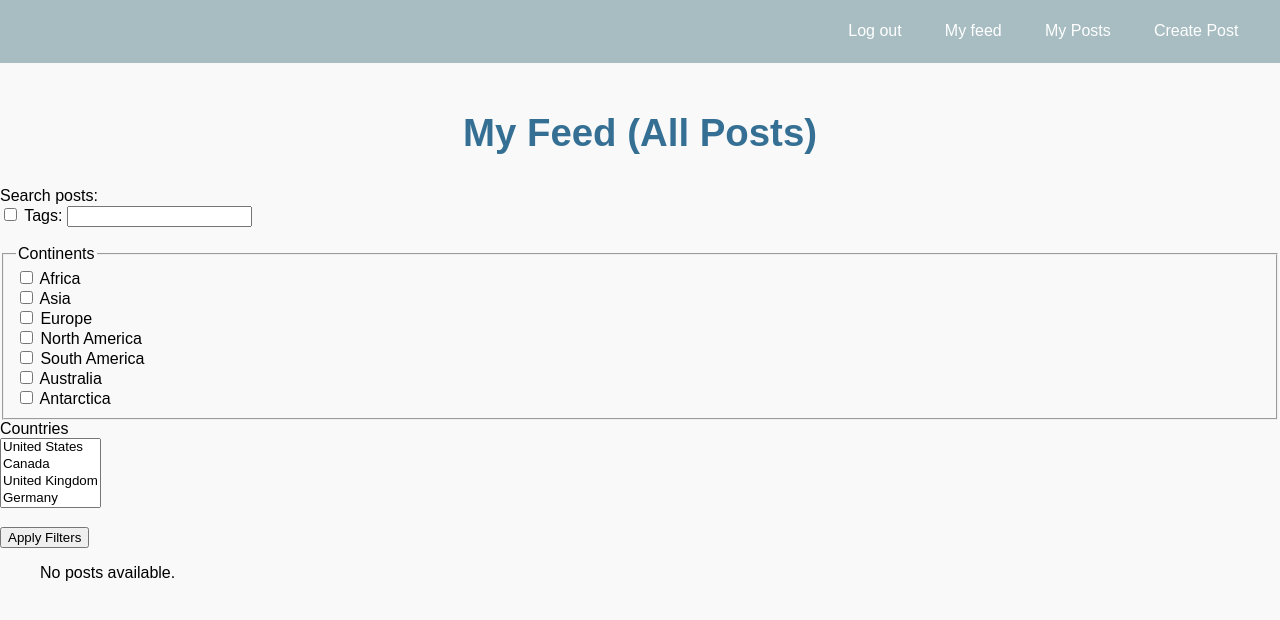
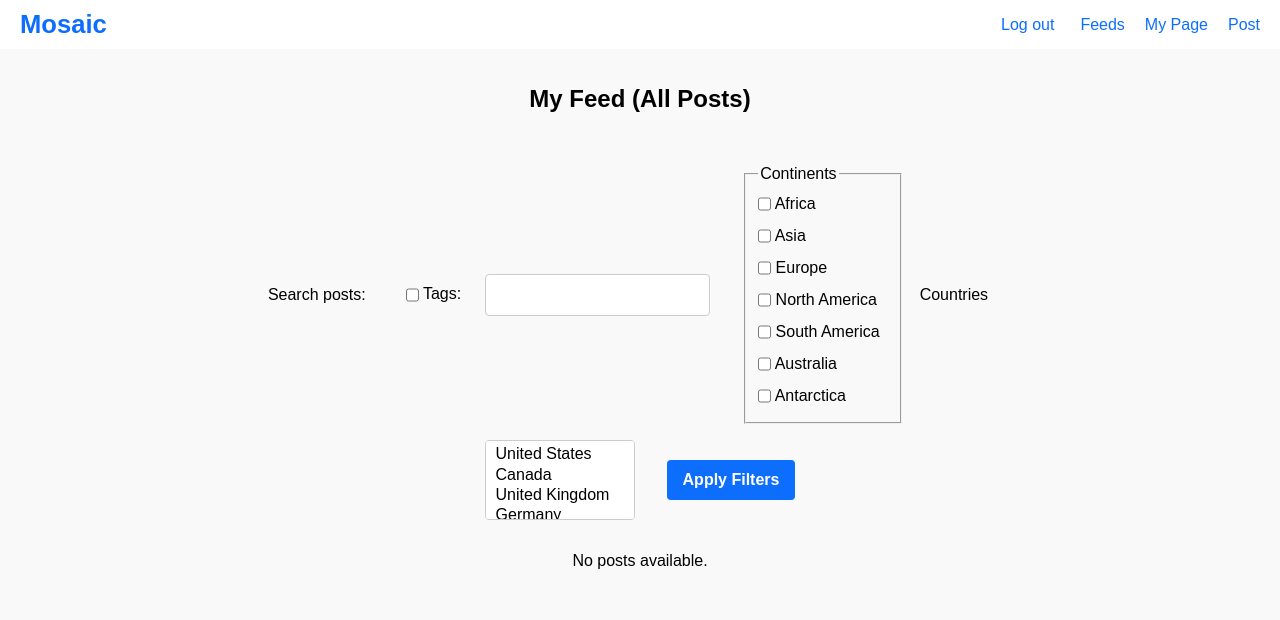
Before and after one commit to emilyyejia/mosaic, a Django app: page /user_feed/ in a window 1280 px wide. Shown: the top 620 px of the page. Run offline with Django 5.2, Linux system fonts and the light colour scheme; the visitor is signed in with stand-in values (Sample User, id 1); data that the repository does not hold is empty.

Commit message:
Edit CSS

```diff
--- a/main_app/static/css/base.css
+++ b/main_app/static/css/base.css
@@ -6,8 +6,8 @@ body {
 }
 
 header {
-  background-color: #a8bdc2;
-  padding: 1rem 2rem;
+  background-color: white;
+  padding: 10px 20px;
   display: flex;
   justify-content: space-between;
   align-items: center;
@@ -16,17 +16,16 @@ header {
 .header-logo-container a {
   font-size: 1.6rem;
   font-weight: bold;
-  color: white;
+  color: #0d6efd;
   text-decoration: none;
 }
 
 nav ul {
   list-style: none;
   display: flex;
-  gap: 1.5rem;
+  gap: 20px;
   margin: 0;
   padding: 0;
-  align-items: center;
 }
 
 nav li {
@@ -34,30 +33,20 @@ nav li {
   align-items: center;
 }
 
-nav a {
-  color: white;
+nav ul li a,
+nav ul li button {
+  color: #0d6efd;
   text-decoration: none;
+  background: none;
+  border: none;
+  cursor: pointer;
+  font-size: 1rem;
   font-weight: 500;
-  padding: 0.4rem 0.6rem;
-  border-radius: 4px;
-  transition: background-color 0.3s, color 0.3s;
 }
 
-nav button {
-  background: none;
-  border: none;
-  color: white;
-  font-weight: 500;
-  padding: 0.4rem 0.6rem;
-  border-radius: 4px;
-  cursor: pointer;
-  transition: background-color 0.3s, color 0.3s;
-  font-size: 1rem;
-}
-
-nav button:hover,
-nav a:hover {
-  background-color: #2f5d61;
+nav ul li button:hover,
+nav ul li a:hover {
+  text-decoration: underline;
 }
 
 #logout-form {
--- a/main_app/static/css/posts/post-detail.css
+++ b/main_app/static/css/posts/post-detail.css
@@ -13,7 +13,7 @@
 
 .post-details h1 {
   font-size: 2rem;
-  color: #357094;
+  color: #0d6efd;
   margin-bottom: 1rem;
 }
 
--- a/main_app/static/css/posts/user_feed.css
+++ b/main_app/static/css/posts/user_feed.css
@@ -1,54 +1,129 @@
-.page-header {
+/* Container for page header and posts list - centered text */
+.page-header,
+.post-list {
+  max-width: 900px;
+  margin: 0 auto;
   text-align: center;
-  margin: 3rem 0 2rem;
+  padding: 1rem 1rem;
 }
 
-.page-header h1 {
-  font-size: 2.4rem;
-  color: #357094;
-  font-weight: 600;
+/* Container for filter/search form - centered horizontally but text left aligned */
+.filter-search {
+  max-width: 900px;
+  margin: 0 auto;
+  padding: 1rem;
+  text-align: left;
 }
 
-.post-list {
-  display: grid;
-  grid-template-columns: repeat(auto-fit, minmax(300px, 1fr));
-  gap: 2rem;
-  padding: 0 1rem;
-  max-width: 1200px;
-  margin: 0 auto 4rem;
+/* Make the form a flex container for horizontal layout */
+.feed-filters {
+  display: flex;
+  flex-wrap: wrap;         /* wrap on small screens */
+  gap: 1rem;               /* space between items */
+  align-items: center;     /* vertically center items */
+  justify-content: center; /* center horizontally */
+  margin: 0 auto;
+  max-width: 900px;
 }
 
-.post-item {
-  background-color: #fff;
-  border-radius: 12px;
-  box-shadow: 0 4px 12px rgba(0, 0, 0, 0.05);
-  padding: 1.5rem;
-  transition: box-shadow 0.3s ease, transform 0.2s ease;
-  border: 1px solid #eaeaea;
+/* Keep labels and inputs inline with small margin */
+.feed-filters label {
+  margin-right: 0.5rem;
+  white-space: nowrap; /* prevent label wrapping */
 }
 
-.post-item:hover {
-  transform: translateY(-4px);
-  box-shadow: 0 8px 24px rgba(0, 0, 0, 0.08);
+/* Inputs, selects and buttons inline with consistent height */
+.feed-filters input[type="text"],
+.feed-filters select,
+.feed-filters button,
+.feed-filters input[type="checkbox"] {
+  margin: 0;
+  vertical-align: middle;
+  height: 2rem;
+  padding: 0.25rem 0.5rem;
+  font-size: 1rem;
+  border-radius: 4px;
+  border: 1px solid #ccc;
 }
 
+/* Multiple select box size */
+.feed-filters select[multiple] {
+  max-width: 200px;
+  min-width: 150px;
+  height: 5rem;
+  vertical-align: middle;
+}
+
+/* Style the button */
+.feed-filters button {
+  cursor: pointer;
+  background-color: #0d6efd; /* Bootstrap blue */
+  border: none;
+  color: white;
+  padding: 0.4rem 1rem;
+  border-radius: 4px;
+  font-weight: 600;
+  transition: background-color 0.3s ease;
+  height: 2.5rem;
+}
+
+.feed-filters button:hover {
+  background-color: #084298;
+}
+
+.post-card-link {
+  text-decoration: none;
+  color: inherit;
+  display: block;
+  max-width: 700px;
+  margin: 1rem auto;
+  padding: 1rem;
+  border: 1px solid #ddd;
+  border-radius: 8px;
+  background: #fafafa;
+  text-align: left;
+}
+
+.post-card-link:hover {
+  background: #f0f8ff;
+  border-color: #0d6efd;
+}
+
+
+.post-list {
+  max-width: 900px;
+  margin: 0 auto 2rem auto;
+  padding: 0 1rem;
+}
+
+
 .post-item h2 {
-  font-size: 1.4rem;
-  margin-bottom: 1rem;
+  margin-top: 0;
+  margin-bottom: 0.5rem;
+  font-size: 1.6rem;
+  font-weight: 700;
 }
 
 .post-item h2 a {
-  color: #357094;
   text-decoration: none;
+  color: #0d6efd;
+  transition: color 0.3s ease;
 }
 
 .post-item h2 a:hover {
-  color: #2a5e7a;
-  text-decoration: underline;
+  color: #084298;
+
 }
 
 .post-item p {
-  font-size: 0.95rem;
-  color: #444;
-  margin-bottom: 0.6rem;
+  margin: 0.3rem 0;
+  color: #333;
+  line-height: 1.4;
+  font-size: 1rem;
 }
+
+.post-item p:last-child {
+  font-style: italic;
+  font-size: 0.9rem;
+  color: #555;
+}
--- a/main_app/templates/base.html
+++ b/main_app/templates/base.html
@@ -11,31 +11,31 @@
     {% block head %} {% endblock %}
   </head>
   <body>
-    <header>
+    <header class="site-header">
   <div class="header-logo-container">
-        <a href="{% url 'home'%}"> </a>
+    <a href="{% url 'user_feed'%}">Mosaic</a>
   </div>
   <nav>
-        <ul>
+    <ul class="nav-list">
       {% if user.is_authenticated %}
       <li>
         <form id="logout-form" method="post" action="{% url 'logout' %}">
           {% csrf_token %}
-              <button type="submit">Log out</button>
+          <button type="submit" class="nav-button">Log out</button>
         </form>
       </li>
-          <li><a href="{% url 'user_feed' %}">My feed</a></li>
-          <li><a href="{% url 'user_posts' %}">My Posts</a></li>
-          <li><a href="{% url 'post-create' %}">Create Post</a></li>
+      <li><a href="{% url 'user_feed' %}" class="nav-link">Feeds</a></li>
+      <li><a href="{% url 'user_posts' %}" class="nav-link">My Page</a></li>
+      <li><a href="{% url 'post-create' %}" class="nav-link">Post</a></li>
       {% else %}
-
-          <li><a href="{% url 'home' %}">Login</a></li>
-          <li><a href="{% url 'signup' %}">Signup</a></li>
-
+      <li><a href="{% url 'home' %}" class="nav-link">Login</a></li>
+      <li><a href="{% url 'signup' %}" class="nav-link">Signup</a></li>
       {% endif %}
     </ul>
   </nav>
 </header>
+
+
     <main>{% block content %} {% endblock %}</main>
   </body>
 </html>
```
Also changed, not shown: main_app/static/css/form.css (+4 -4 lines), main_app/static/css/home.css (+5 -5 lines). Lines whose indentation alone changed are shown as unchanged.
